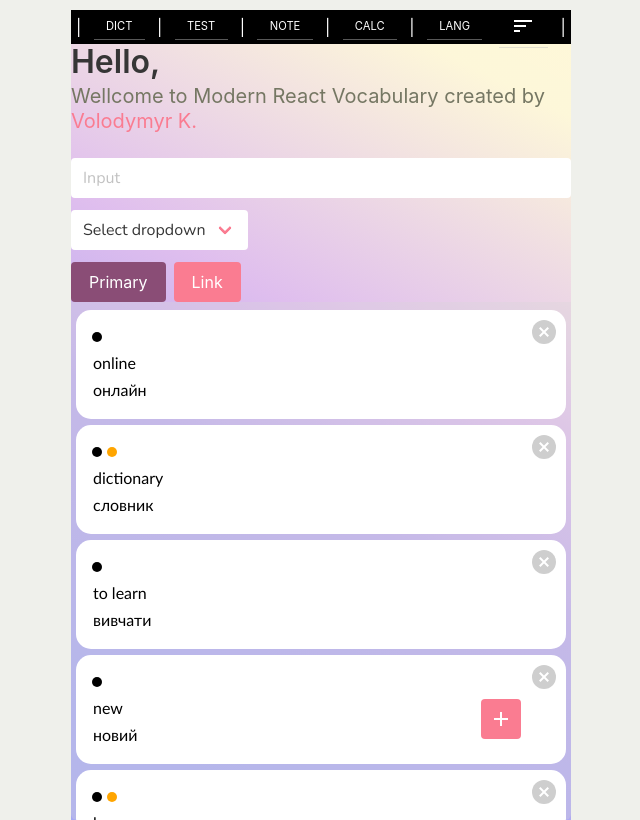
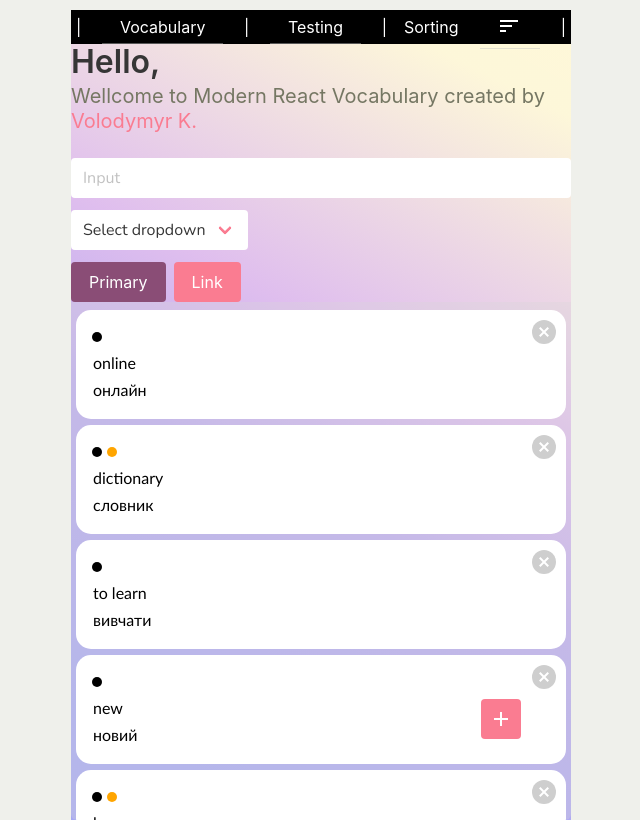
Before and after one commit to hustle2live/Vocabulary-App, a React (Create React App) app: page /#/ in a window 1280 px wide. Shown: the whole page, without its empty margins (319-959 px from the left). Built offline with nearby package versions, Linux system fonts and the light colour scheme.

Commit message:
moderate header

```diff
--- a/src/components/Header/Header.jsx
+++ b/src/components/Header/Header.jsx
@@ -30,15 +30,17 @@ export const Header = () => {
    return (
       <nav className={styles.header}>
          <span>|</span>
-         <li onClick={goToMainPage}>DICT</li>
+         <li onClick={goToMainPage}>Vocabulary</li>
          <span>|</span>
-         <li onClick={goToTestPage}>TEST</li>
+         <li onClick={goToTestPage}>Testing</li>
          <span>|</span>
+         {/*
          <li>NOTE</li>
          <span>|</span>
          <li>CALC</li>
          <span>|</span>
-         <li>LANG</li>
+         <li>LANG</li> */}
+         <span>Sorting</span>
          <li>
             <select
                name="sort"
--- a/src/components/Header/Header.module.scss
+++ b/src/components/Header/Header.module.scss
@@ -13,7 +13,9 @@
       padding: 0 4px;
       padding: 4px 1.1em;
       margin: auto 4px;
-      font-size: 0.7em;
+      // font-size: 0.7em;
+      font-size: 1rem;
+
       cursor: pointer;
       border-bottom: 1px solid #c1c1c175;
       list-style-type: none;
@@ -49,6 +51,14 @@
 
    .badge {
       display: none;
+
+      svg {
+         // First layer (behind)
+         path {
+            fill: blue;
+            color: yellow;
+         }
+      }
    }
 }
 
--- a/src/components/Vocabulary/AddWordButton.jsx
+++ b/src/components/Vocabulary/AddWordButton.jsx
@@ -1,6 +1,6 @@
 import React from 'react';
 
-import { useNavigate, useLocation } from 'react-router-dom';
+import { useLocation, useNavigate } from 'react-router-dom';
 import { mdiPlus } from '@mdi/js';
 
 import Icon from '@mdi/react';
@@ -21,7 +21,7 @@ export const AddWordButton = () => {
          className={`${styles.addWordButton} button is-link`}
          label="add new word"
       >
-         <span class="icon">
+         <span className="icon">
             <IconPlus />
          </span>
       </button>
```
